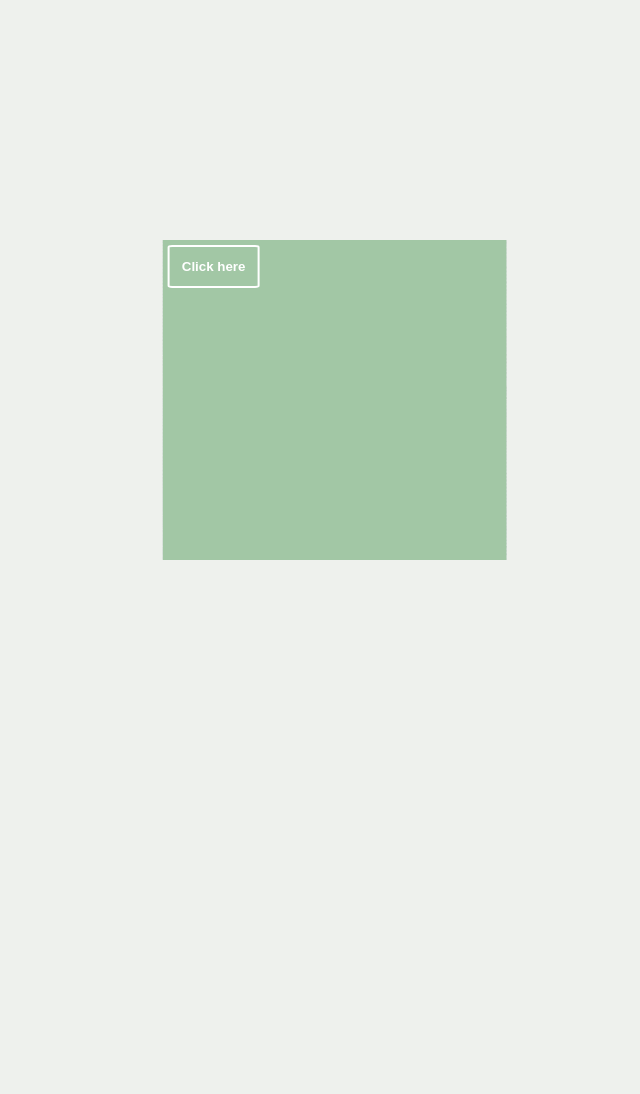
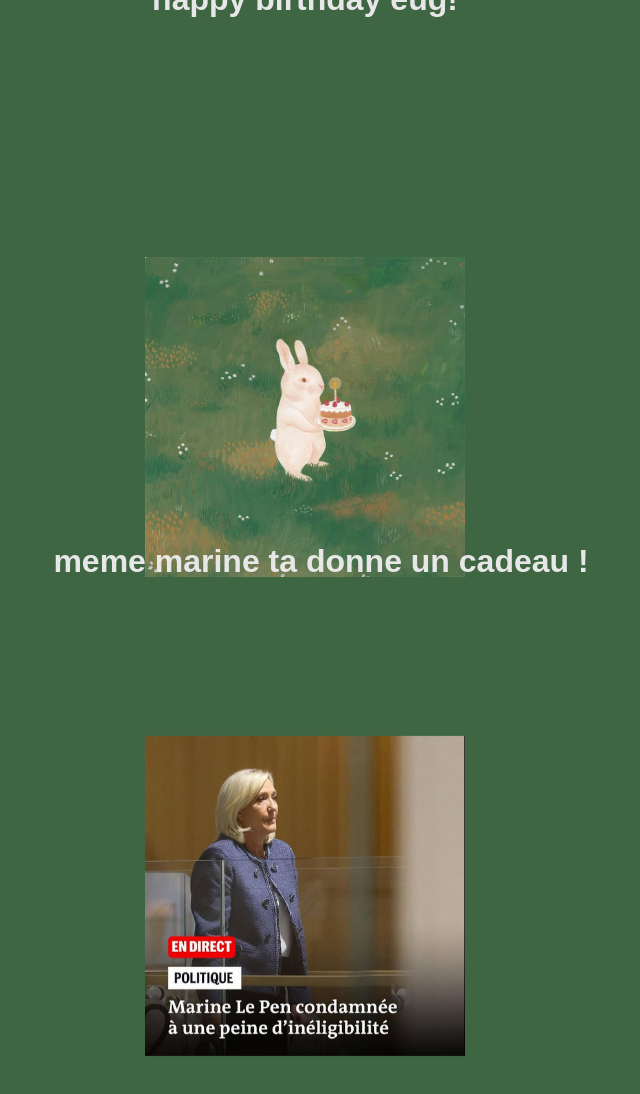
Before and after one commit to inkmedusae/birthday, a plain HTML site: page index.html in a window 1280 px wide. Shown: the whole page, without its empty margins (303-943 px from the left). Before the commit the page ends 800 px from the top, so only its background shows below. Drawn offline with Linux system fonts and the light colour scheme.

Commit message:
update for 31/03

```diff
--- a/index.html
+++ b/index.html
@@ -3,16 +3,20 @@
 <head>
     <meta charset="UTF-8">
     <meta name="viewport" content="width=device-width, initial-scale=1.0">
-    <title>Birthday!</title>
+    <title>Eug day ?!</title>
     <link rel="stylesheet" href="style.css">
     <script src="script.js" defer></script>
 </head>
 <body>
-    <h1 class="title" aria-expanded="false"> Happy Birthday!!</h1>
-    <div class="main">
-        <div class="cover" data-visible="false"> </div>
+    <div class="main" data-visible="false">
+        <div class="text" aria-expanded="false">
+            <h1 class="title"> happy birthday eug!  </h1>
+        </div>
         <div class="picContainer"></div>
-        <button class="revealButton" > Click here</button>
+        <div class="text2">
+            <h1> meme marine ta donne un cadeau !</h1>
+        </div>
+        <div class="marine"></div>
     </div>
 </body>
 </html>
--- a/script.js
+++ b/script.js
@@ -1,6 +1,6 @@
 const button = document.querySelector(".revealButton")
-const cover = document.querySelector(".cover")
-const text = document.querySelector(".title")
+const cover = document.querySelector(".main")
+const text = document.querySelector(".text")
 button.addEventListener("click", () => {
     const visibility = cover.getAttribute('data-visible')
     if (visibility === "false") {
--- a/style.css
+++ b/style.css
@@ -1,63 +1,73 @@
 body {
-    background-color: #eef1ed;
-    overflow: hidden;
+    background-color: #3e6642;
+    overflow-x: hidden;
 }
 .main {
     position: absolute;
-    top: 50%;
-    left: 50%;
-    transform: translate(-60%, -60%);
-    width: 21.5rem;
-    height: 20rem;
-    margin: 2rem;
-
-    /* overflow hidden to enable a sliding animation upon reveal */
-    overflow: hidden;
+    left: -5%;
+    top: -110%;
+    width: 105%;
+    height: 105%;
+    transform: translateY(-100%);
 }
-.revealButton {
-    color: #fff;
-    font-weight: bolder;
-    border-radius: 5%;
-    font-family: 'Montserrat', sans-serif;
-    border: 2px solid #fff;
-    background: #a2c7a5;
-    padding: 0.75rem;
-    margin-top: 1.5%;
-    margin-left: 1.5%;
-    z-index: 100;
+.main {
+    animation: down 3s ease-in 1 forwards;
 }
-.revealButton:hover {
-    background: #fff;
-    cursor: pointer;
-    color: #a2c7a5;
-}
-.cover {
-    position: absolute;
-    width: 100%;
-    height: 100%;
-    background: #a2c7a5;
-    z-index: -1;
-    transition: 3s ease-in;
-}
-.cover[data-visible="true"] {
-    transform: translateY(100%);
+@keyframes down {
+    0% {
+    }
+    100% {
+        transform: translateY(150%);
+    }
 }
 .picContainer {
     position: absolute;
+    left: 50%;
+    top: 33%;
+    transform: translate(-75%, -150%);
     z-index: -3;
-    width: 100%;
-    height: 100%;
-    background: url("birthdaygirl.jpg");
-    background-size:contain;
+    margin: 5rem;
+    width: 20rem;
+    height: 20rem;
+    background: url("bunny.jpg");
+    background-size: contain;
 }
-.title {
+
+@media screen and (max-width: 550px) {
+    .picContainer {
+        margin-top: 2rem;
+    }
+    .text {
+        margin-top: 3rem;
+    }
+}
+.text, .text2 {
     font-family: sans-serif;
     position: absolute;
-    top: 3rem;
     width: 100%;
     text-align: center;
-    display: none;
+    z-index: -3;
+    margin-bottom: 3rem;
+    color: rgb(231, 231, 231);
 }
-.title[aria-expanded="true"] {
-    display: block;
+.text {
+    top: -50%;
 }
+.text2 {
+    top: 15%;
+    font-size: 1em;
+    word-wrap: break-word;
+    margin: 1rem;
+}
+.marine {
+    position: absolute;
+    left: 50%;
+    top: 90%;
+    transform: translate(-75%, -150%);
+    z-index: -3;
+    margin: 5rem;
+    width: 20rem;
+    height: 20rem;
+    background: url("marine.png");
+    background-size: cover;
+}
```
Also changed, not shown: Frog.jpg (deleted), Hello little guy.jpg (deleted), Kermit.jpg (deleted), birthdaygirl.jpg (deleted), bunny.jpg (added), marine.png (added), 𝑨 𝑭𝒓𝒐𝒈'𝒔 𝑳𝒊𝒇𝒆.jpg (deleted).
